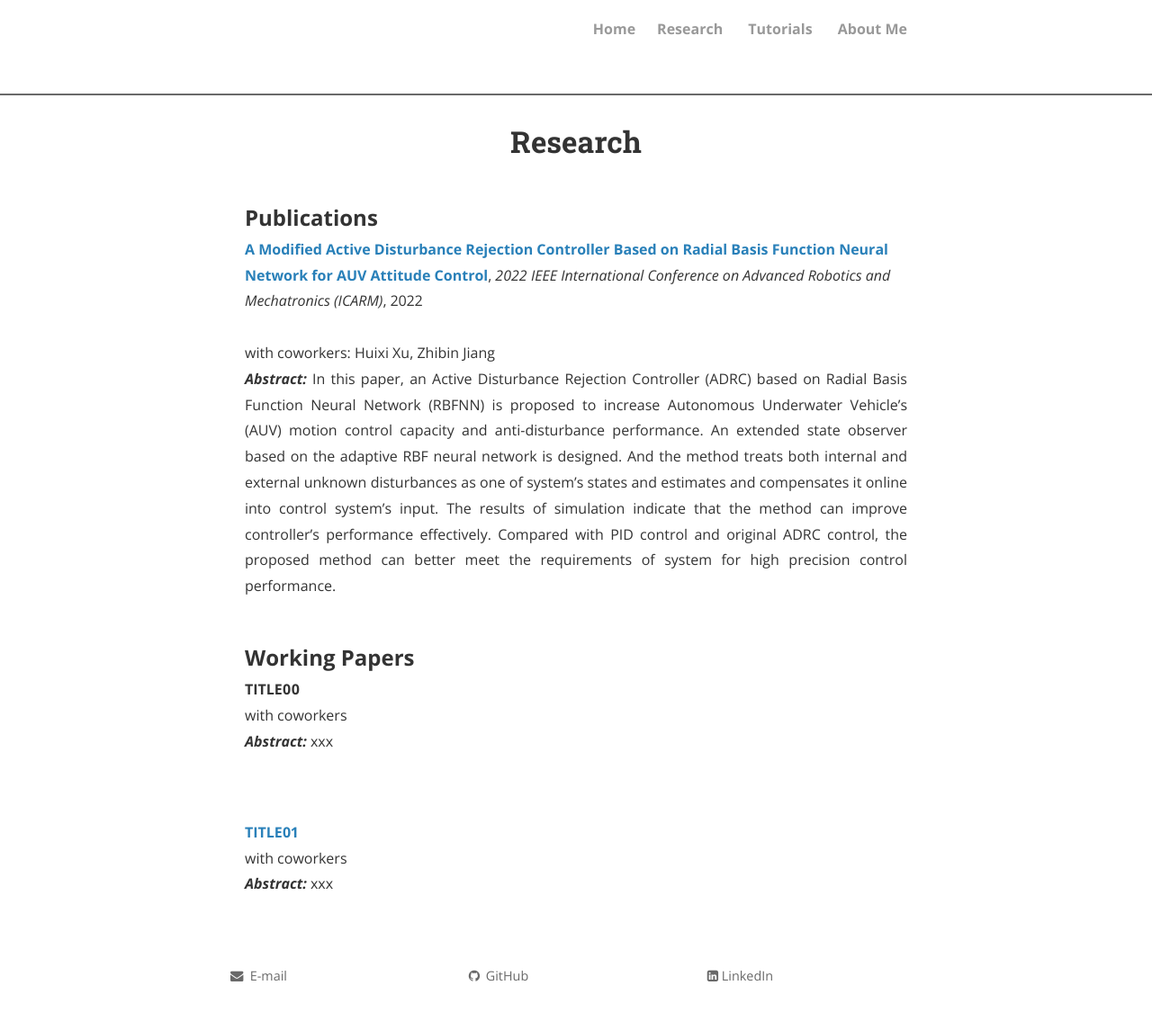
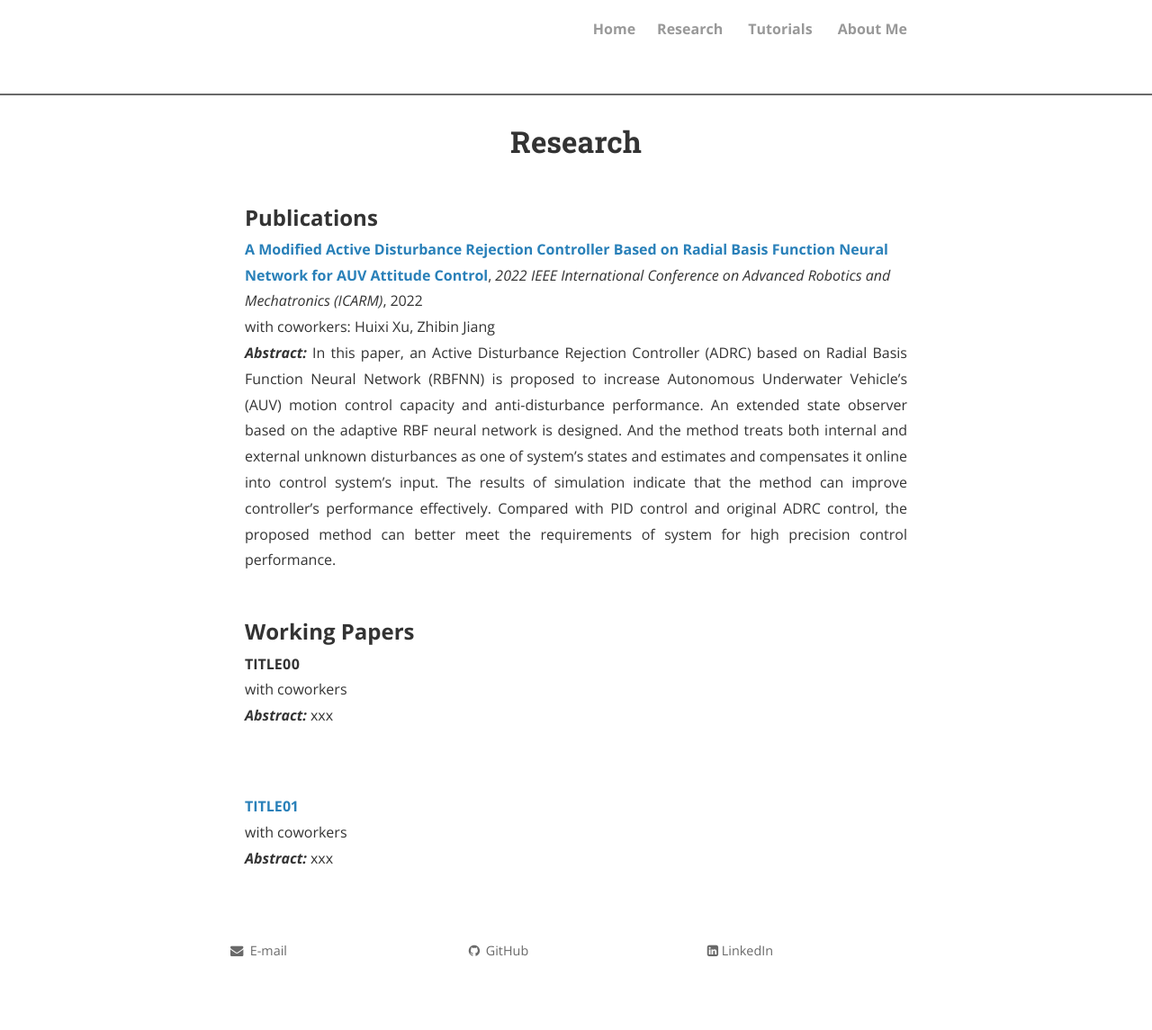
Before and after one commit to Yunga-Wu/Yunga-Wu.github.io, a Jekyll site: the page built from research.html, in a window 1280 px wide. Shown: the whole page at 90% size. Built offline with Jekyll 4.4.1, drawn with Linux system fonts in a browser that asks for light colours; nearby versions of some CDN libraries; comment, search, counter and statistics services are not loaded; a style sheet for code colours, icons or effects is not loaded; after the commit the page ends 1116 px from its top, so only the background shows below that.

```diff
--- a/research.html
+++ b/research.html
@@ -6,7 +6,7 @@ permalink: /research/
 
 <font size="+2"><strong> Publications</strong></font><br>
 <strong><a href="paperLink">A Modified Active Disturbance Rejection Controller Based on Radial Basis Function Neural Network for AUV Attitude Control</a></strong>, <i>2022 IEEE International Conference on Advanced Robotics and Mechatronics (ICARM)</i>, 2022<br>
-<br>with coworkers: Huixi Xu, Zhibin Jiang<br>
+with coworkers: Huixi Xu, Zhibin Jiang<br>
 <p style="text-align:justify"><b><i>Abstract: </i></b>In this paper, an Active Disturbance Rejection Controller (ADRC) based on Radial Basis Function Neural Network (RBFNN) is proposed to increase Autonomous Underwater Vehicle’s (AUV) motion control capacity and anti-disturbance performance. An extended state observer based on the adaptive RBF neural network is designed. And the method treats both internal and external unknown disturbances as one of system’s states and estimates and compensates it online into control system’s input. The results of simulation indicate that the method can improve controller’s performance effectively. Compared with PID control and original ADRC control, the proposed method can better meet the requirements of system for high precision control performance.</p>
 <br>
 <font size="+2"><strong> Working Papers</strong></font><br>
```
